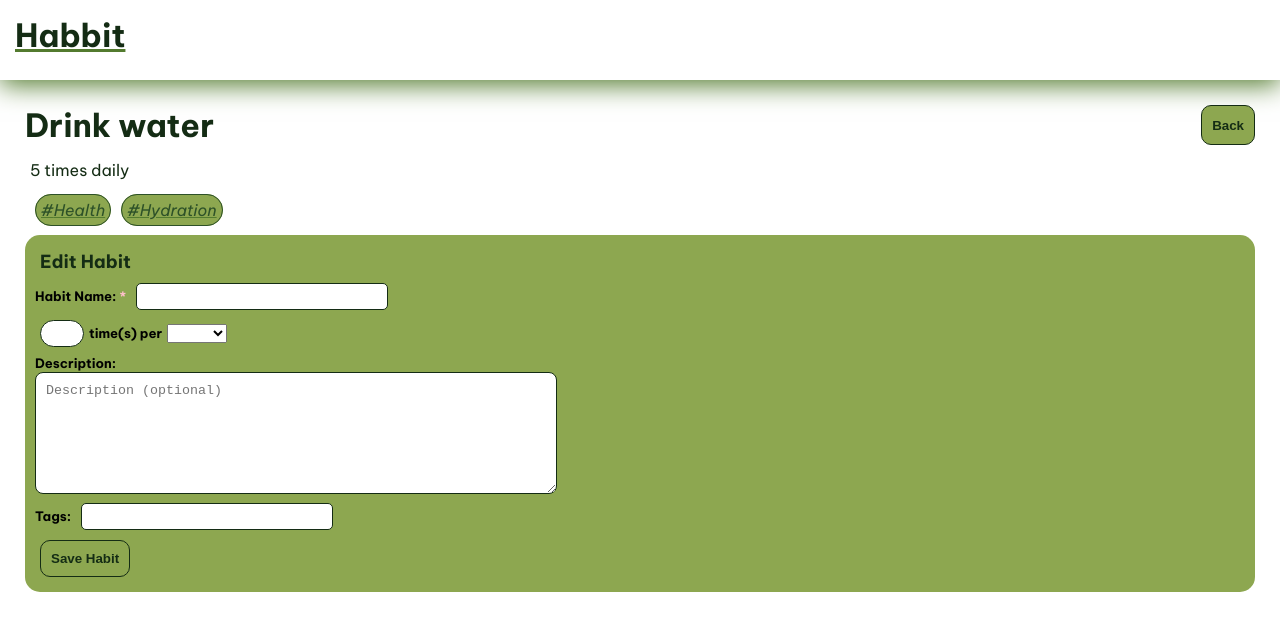
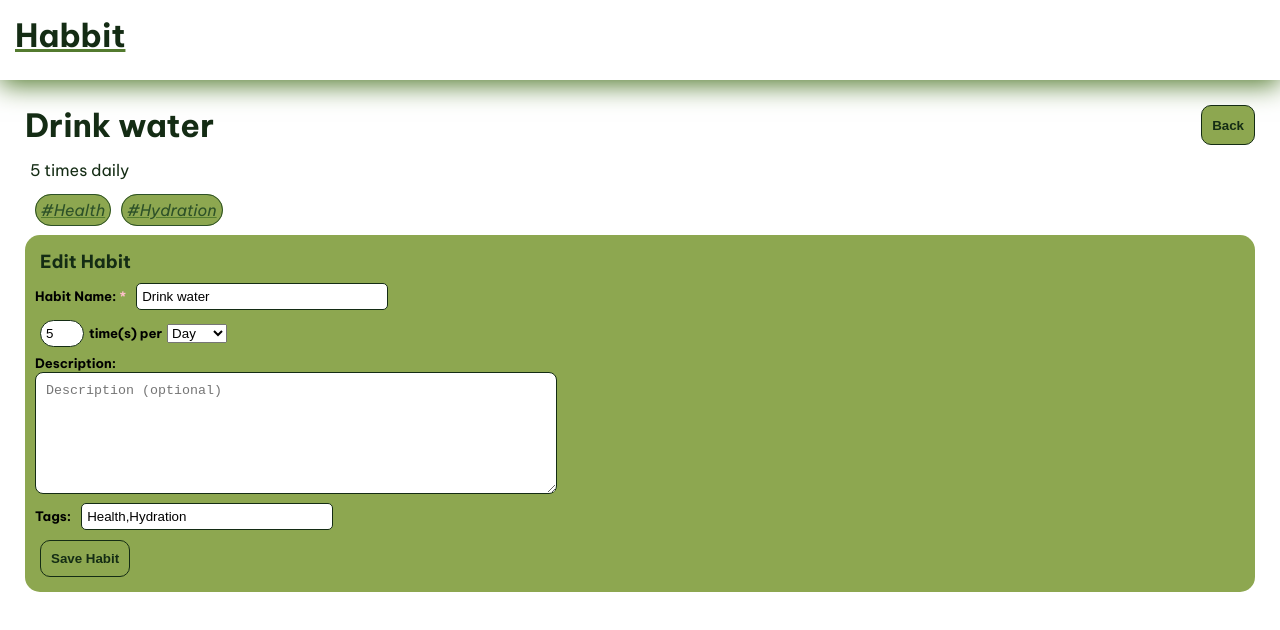
Before and after one commit to kandriam/habbit-prototype, an Angular app: page /details/1 in a window 1280 px wide. Shown: the top 630 px of the page. Built offline with nearby package versions, Linux system fonts and the light colour scheme.

Commit message:
default values fixed in details form

```diff
--- a/src/app/habitdetails/habitdetails.ts
+++ b/src/app/habitdetails/habitdetails.ts
@@ -71,19 +71,20 @@ export class Details {
   route: ActivatedRoute = inject(ActivatedRoute);
   habitService: HabitService = inject(HabitService);
   habit: HabitInfo | undefined;
+  applyForm!: FormGroup;
 
-  applyForm = new FormGroup({
-      name: new FormControl(''),
-      timesperinstance: new FormControl(''),
-      frequency: new FormControl(''),
-      description: new FormControl(''),
-      tags: new FormControl(''),
-  });
-
+  // Initialize the form with the habit's current values
   constructor() {
     const habitId = Number(this.route.snapshot.params['id']);
     this.habit = this.habitService.getHabitsById(habitId);
 
+    this.applyForm = new FormGroup({
+      name: new FormControl(this.habit?.name ?? ''),
+      timesperinstance: new FormControl(this.habit?.timesperinstance ?? 1),
+      frequency: new FormControl(this.habit?.frequency ?? 'daily'),
+      description: new FormControl(this.habit?.description ?? ''),
+      tags: new FormControl(this.habit?.tags ?? ''),
+    });
   }
 
   editHabit() {
```
